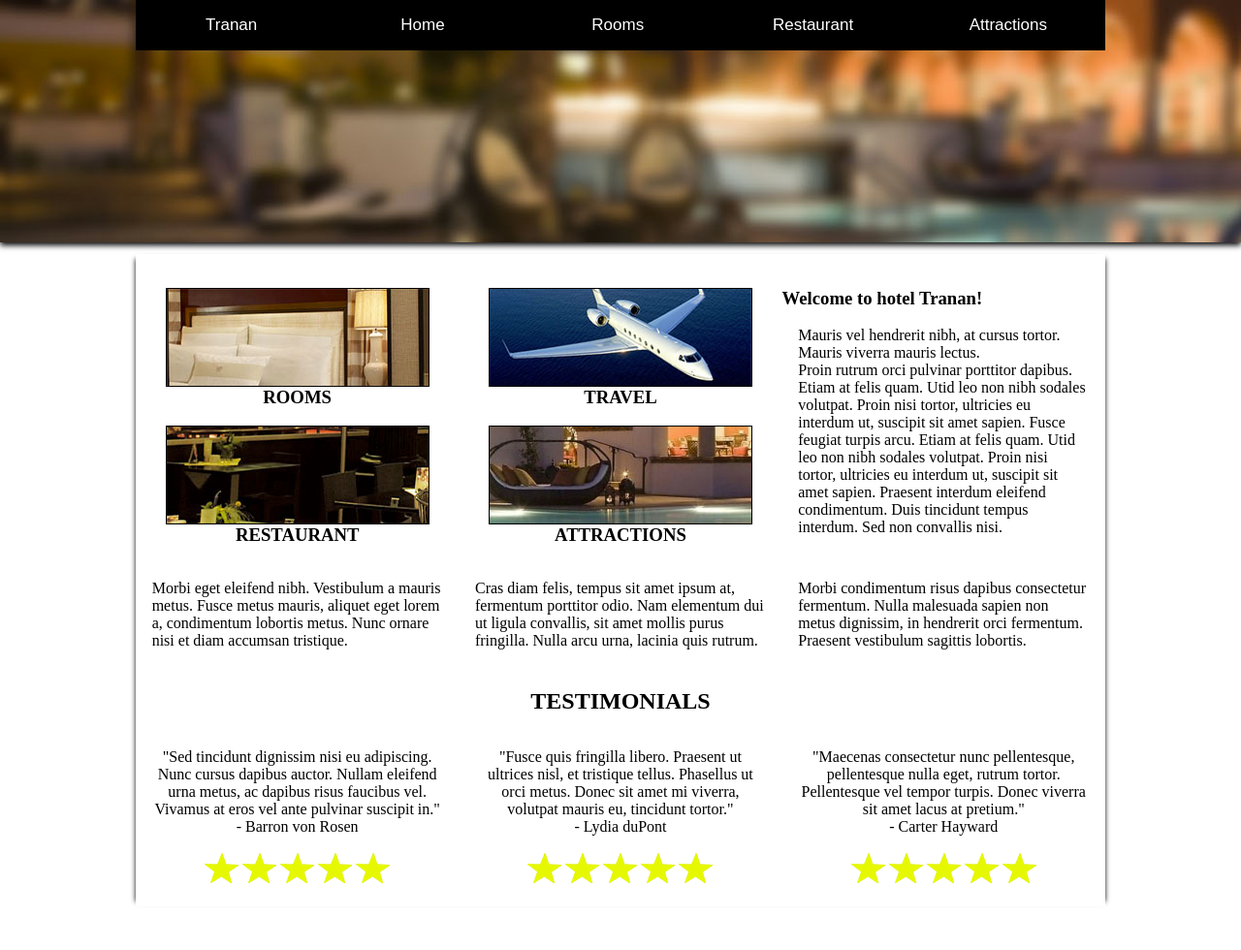
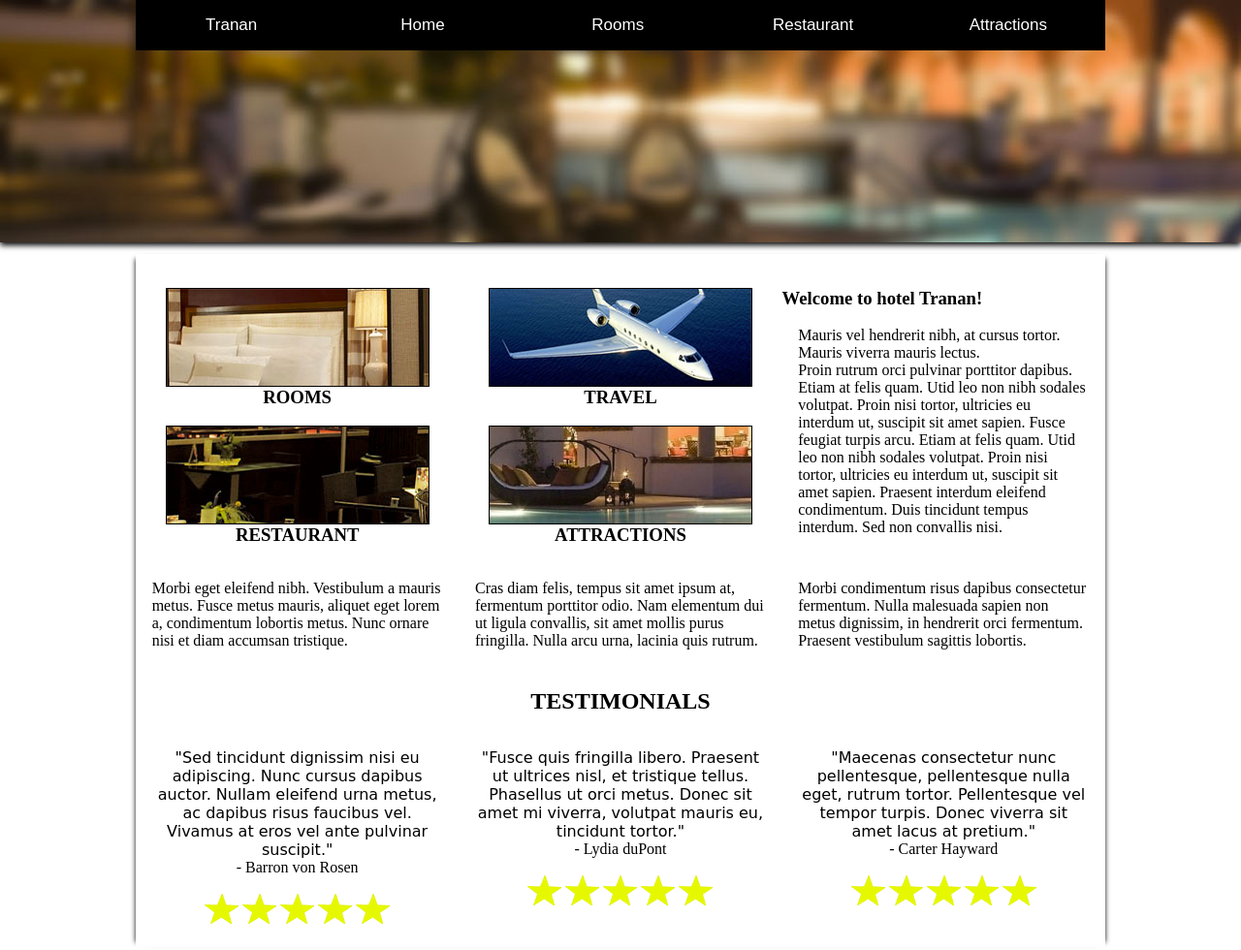
Before and after one commit to itgsod-fredrik-sander/Projekt-Tranan, a plain HTML site: page index.html in a window 1280 px wide. Shown: the top 980 px of the page at 97% size. Drawn offline with Linux system fonts and the light colour scheme.

Commit message:
Review paragraphs now have cursive font-style

```diff
--- a/index.html
+++ b/index.html
@@ -62,7 +62,7 @@
                 <h2>TESTIMONIALS</h2>
 				<div class="container">
 					<div class="review">
-						<p>"Sed tincidunt dignissim nisi eu adipiscing. Nunc cursus dapibus auctor. Nullam eleifend urna metus, ac dapibus risus faucibus vel. Vivamus at eros vel ante pulvinar suscipit in."</p>
+						<p class="text-cursive">"Sed tincidunt dignissim nisi eu adipiscing. Nunc cursus dapibus auctor. Nullam eleifend urna metus, ac dapibus risus faucibus vel. Vivamus at eros vel ante pulvinar suscipit."</p>
                         <p> - Barron von Rosen</p>
                         <br>
 						<img class="star" src="images/star.png"/>
@@ -72,7 +72,7 @@
 						<img class="star" src="images/star.png"/>
 					</div>
                     <div class="review">
-						<p>"Fusce quis fringilla libero. Praesent ut ultrices nisl, et tristique tellus. Phasellus ut orci metus. Donec sit amet mi viverra, volutpat mauris eu, tincidunt tortor."</p>
+						<p class="text-cursive">"Fusce quis fringilla libero. Praesent ut ultrices nisl, et tristique tellus. Phasellus ut orci metus. Donec sit amet mi viverra, volutpat mauris eu, tincidunt tortor."</p>
                         <p> - Lydia duPont</p>
                         <br>
 						<img class="star" src="images/star.png"/>
@@ -82,7 +82,7 @@
 						<img class="star" src="images/star.png"/>
 					</div>
                     <div class="review">
-						<p>"Maecenas consectetur nunc pellentesque, pellentesque nulla eget, rutrum tortor. Pellentesque vel tempor turpis. Donec viverra sit amet lacus at pretium."</p>
+						<p class="text-cursive">"Maecenas consectetur nunc pellentesque, pellentesque nulla eget, rutrum tortor. Pellentesque vel tempor turpis. Donec viverra sit amet lacus at pretium."</p>
                         <p> - Carter Hayward</p>
                         <br>
 						<img class="star" src="images/star.png"/>
```
